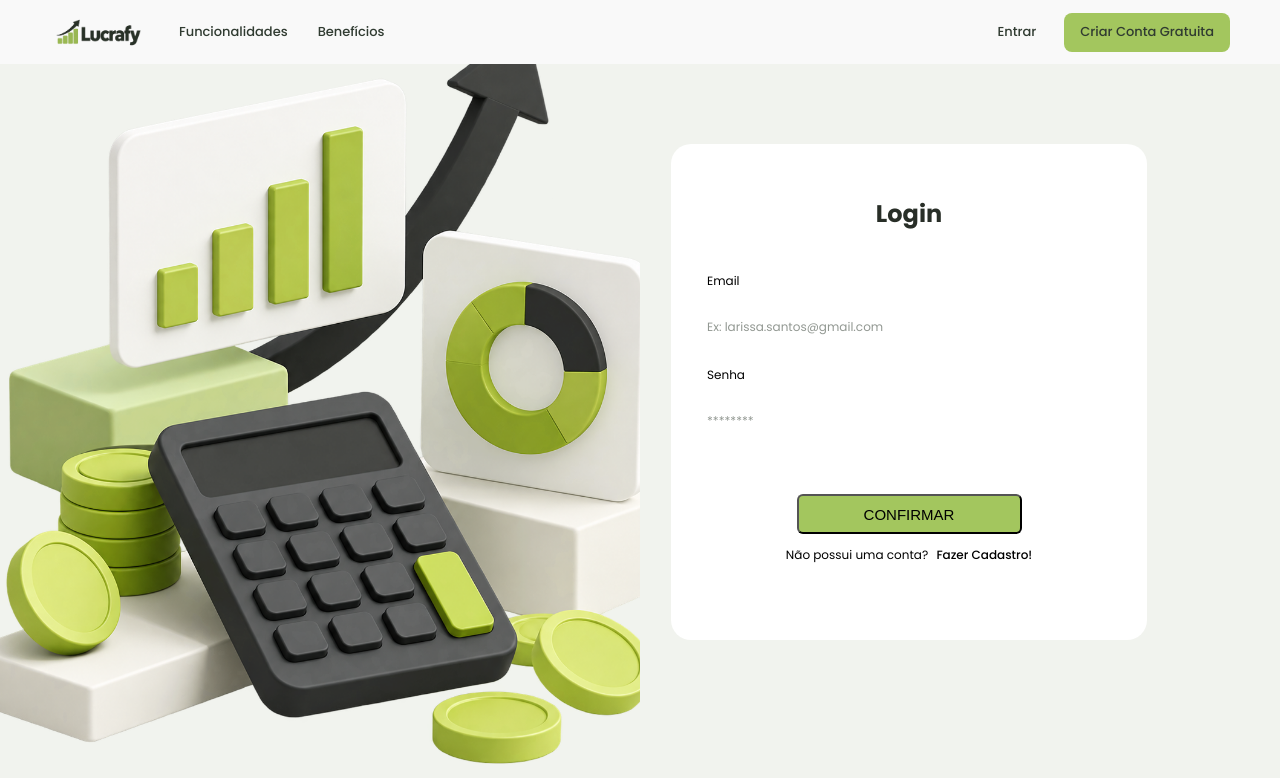
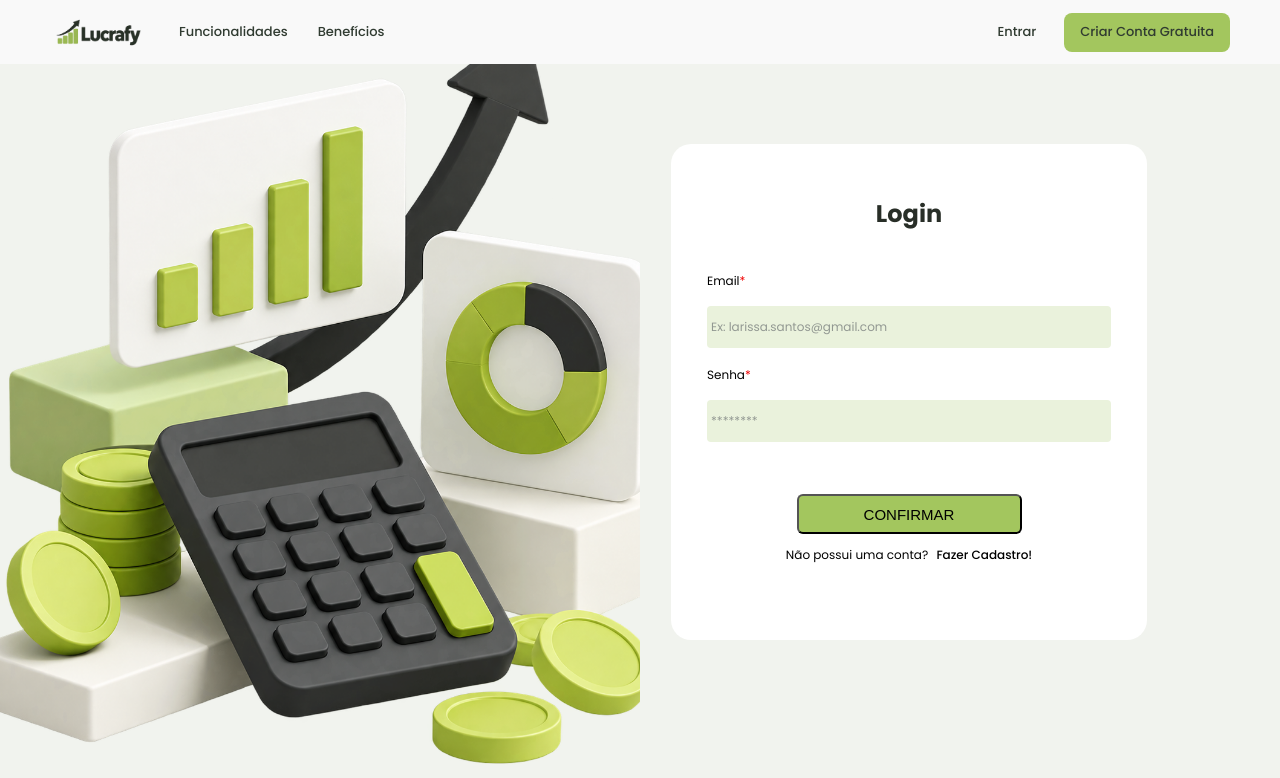
Before and after one commit to biasalvadoredf-cloud/lucrafy, a Flask app: page /login in a window 1280 px wide. Shown: the top 778 px of the page. Run offline with Flask 3, Linux system fonts and the light colour scheme.

Commit message:
Add files via upload

```diff
--- a/main.py
+++ b/main.py
@@ -128,7 +128,7 @@ def cadastro():
         email = request.form['email'].strip().lower()
         senha = request.form['senha']
         confirmar_senha = request.form['confirmar_senha']
-        mao_de_obra = request.form['mao_de_obra']
+        mao_de_obra = float(request.form['mao_de_obra'])
 
         # --------------------------------------------------
         # VERIFICAR CAMPOS OBRIGATÓRIOS
@@ -153,12 +153,6 @@ def cadastro():
         # --------------------------------------------------
         # Verificar se a mão de obra é positiva
         # --------------------------------------------------
-
-        try:
-            mao_de_obra = float(mao_de_obra)
-        except ValueError:
-            flash('Digite um valor válido para a mão de obra!', 'error')
-            return redirect(url_for('cadastro'))
 
         if mao_de_obra < 0:
             flash('O valor da mão de obra não pode ser negativo!', 'error')
@@ -450,7 +444,7 @@ def editar(id):
 
             nome = request.form['nome'].strip()
             email = request.form['email'].strip().lower()
-            mao_de_obra = request.form['mao_de_obra']
+            mao_de_obra = float(request.form['mao_de_obra'])
 
             # --------------------------------------------------
             # Verificar nome em branco e mào de obra negativa
@@ -462,12 +456,6 @@ def editar(id):
 
             if not email:
                 flash('O e-mail não pode estar vazio!', 'error')
-                return redirect(url_for('editar', id=id))
-
-            try:
-                mao_de_obra = float(mao_de_obra)
-            except ValueError:
-                flash('Digite um valor válido para a mão de obra!', 'error')
                 return redirect(url_for('editar', id=id))
 
             if mao_de_obra < 0:
@@ -739,7 +727,7 @@ def cadastro_insumo():
         if request.method == 'POST':
 
             nome = request.form['nome'].strip()
-            custo = request.form['custo']
+            custo = float(request.form['custo'])
             unidade_medida = request.form['unidade_medida']
             categoria = request.form['categoria']
             id_usuario = session.get('id_usuario')
@@ -752,9 +740,7 @@ def cadastro_insumo():
                 flash('Faça login para cadastrar um insumo!', 'error')
                 return redirect(url_for('login'))
 
-            custo_unitario = float(custo)
-
-            if custo_unitario <= 0:
+            if custo <= 0:
                 flash('O custo precisa ser maior que zero!', 'error')
                 return redirect(url_for('cadastro_insumo'))
 
@@ -772,7 +758,7 @@ def cadastro_insumo():
                 INSERT INTO INSUMO
                 (NOME, CUSTO, ID_USUARIO, ID_UNIDADE, ID_CATEGORIA)
                 VALUES (?, ?, ?, ?, ?)
-            """, (nome,custo_unitario,id_usuario,unidade_medida,categoria))
+            """, (nome,custo,id_usuario,unidade_medida,categoria))
 
             con.commit()
 
@@ -792,8 +778,7 @@ def cadastro_insumo():
         cursor.execute("""
             SELECT ID_CATEGORIA, NOME
             FROM CATEGORIA
-            ORDER BY NOME
-        """)
+            ORDER BY NOME""")
 
         categorias = cursor.fetchall()
 
@@ -812,9 +797,15 @@ def visao_geral():
     return render_template('visao-geral.html')
 
 
+
+
 @app.route('/configuracao', methods=['GET'])
 def configuracao():
     return render_template('configuracao.html')
+
+
+
+
 
 
 # --------------------------------------------------
--- a/static/css/style.css
+++ b/static/css/style.css
@@ -963,13 +963,14 @@ h1, h2, h3, p {
   width: 100%;
   height: 42px;
   margin-top: 16px;
-  padding: 6px 0;
+  padding: 6px 4px;
   border: 0;
   border-radius: 4px;
   background: transparent;
   color: var(--texto);
   font: inherit;
   font-size: 12px;
+  background-color: #eaf2dc;
 }
 
 .campo input::placeholder {
--- a/templates/cadastro.html
+++ b/templates/cadastro.html
@@ -96,7 +96,7 @@
 
           <!-- CONFIRMAR SENHA -->
           <div class="campo campo-confirmacao">
-            <label for="confirmar_senha">Confirmar Senha</label>
+            <label for="confirmar_senha">Confirmar Senha<span class="obrigatorio">*</span></label>
             <input type="password" id="confirmar_senha" name="confirmar_senha" placeholder="********" required>
           </div>
 
--- a/templates/login.html
+++ b/templates/login.html
@@ -82,13 +82,13 @@
 
           <!-- EMAIL -->
           <div class="campo">
-            <label for="email">Email</label>
+            <label for="email">Email<span class="obrigatorio">*</span></label>
             <input type="email" id="email" name="email" placeholder="Ex: larissa.santos@gmail.com" required>
           </div>
 
           <!-- SENHA -->
           <div class="campo campo-senha">
-            <label for="senha">Senha</label>
+            <label for="senha">Senha<span class="obrigatorio">*</span></label>
             <input type="password" id="senha" name="senha" placeholder="********" required>
           </div>
 
```
Also changed, not shown: templates/alterar_senha.html (+6 -23 lines).
